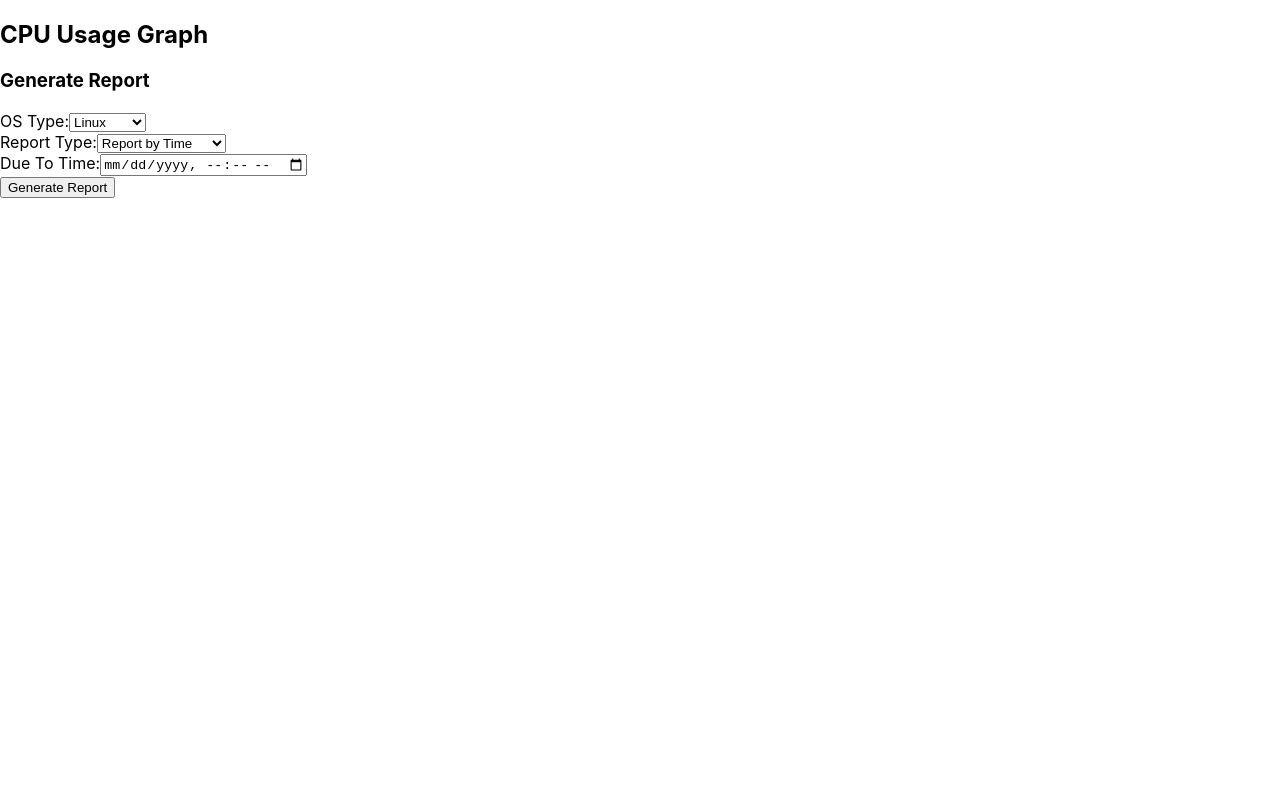
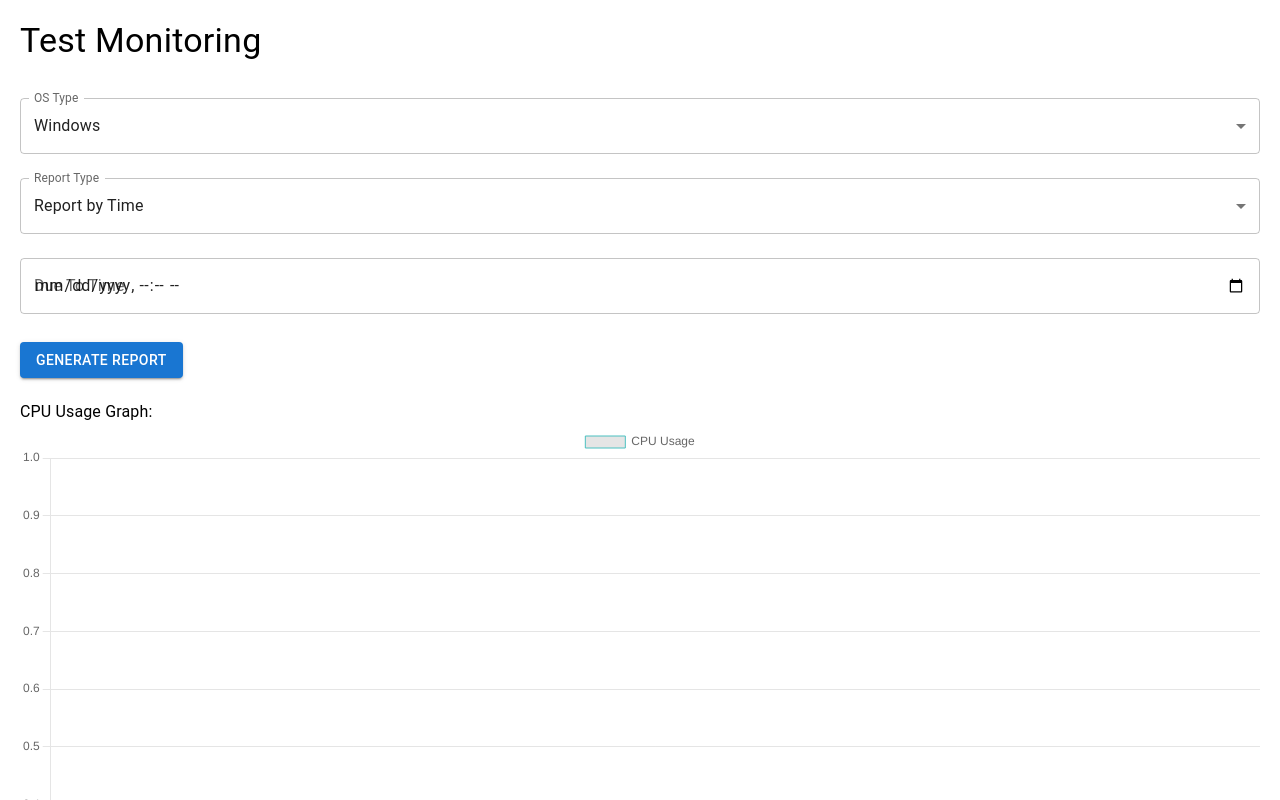
Before and after one commit to ia14rysakov/trpz, a React (Create React App) app in the folder ui/ui/: page /cpuLoad in a window 1280 px wide. Shown: the top 800 px of the page. Built offline with nearby package versions, Linux system fonts and the light colour scheme; no server answers.

Commit message:
cpu report

```diff
--- a/ui/ui/src/monitoringPages/CpuMonitoringPage.jsx
+++ b/ui/ui/src/monitoringPages/CpuMonitoringPage.jsx
@@ -1,90 +1,181 @@
-import React, { useState } from 'react';
+import React, { useState, useEffect } from 'react';
+import { Line } from 'react-chartjs-2';
+import { useLocation } from 'react-router-dom';
+import 'chart.js/auto';
+import {Box, Button, FormControl, InputLabel, MenuItem, Select, TextField, Typography} from "@mui/material";
 
 const CpuMonitoringPage = () => {
-    const [osType, setOsType] = useState('linux');
+    const [testData, setTestData] = useState([]);
+    const [osType, setOsType] = useState('Windows');
     const [reportType, setReportType] = useState('ReportByTime');
     const [dueToTime, setDueToTime] = useState('');
     const [isReportGoing, setIsReportGoing] = useState(false);
     const [scheduleStart, setScheduleStart] = useState('');
     const [scheduleEnd, setScheduleEnd] = useState('');
+    const location = useLocation();
 
+    const [chartData, setChartData] = useState({
+        labels: [],
+        datasets: [
+            {
+                label: 'CPU Usage',
+                data: [],
+                borderColor: 'rgba(75, 192, 192, 1)',
+                borderWidth: 1,
+            },
+        ],
+    });
     const handleReportRequest = () => {
         const reportRequestDto = {
             reportType,
+            monitoringType: "test",
             osType,
-            // Add other parameters based on reportType
+            dueToTime: reportType === 'ReportByTime' ? dueToTime : undefined,
+            isReportGoing: reportType === 'ReportStartStop' ? isReportGoing : undefined,
+            scheduleStart: reportType === 'ScheduledReport' ? scheduleStart : undefined,
+            scheduleEnd: reportType === 'ScheduledReport' ? scheduleEnd : undefined,
         };
 
-        // Logic to send request to backend
-        console.log('Report Request:', reportRequestDto);
+        fetch('http://localhost:8080/report/download', {
+            method: 'POST',
+            headers: {
+                'Content-Type': 'application/json',
+            },
+            body: JSON.stringify(reportRequestDto),
+        })
+            .then(response => {
+                if (!response.ok) {
+                    throw new Error('Network response was not ok');
+                }
+                return response.blob();
+            })
+            .then(blob => {
+                const url = window.URL.createObjectURL(blob);
+                const a = document.createElement('a');
+                a.href = url;
+                a.download = 'report.pdf';
+                document.body.appendChild(a);
+                a.click();
+                a.remove();
+                window.URL.revokeObjectURL(url);
+            })
+            .catch(error => {
+                console.error('Fetch error:', error);
+            });
     };
 
+
+    useEffect(() => {
+        const queryParams = new URLSearchParams(location.search);
+        const osType = queryParams.get('osType');
+        const monitoringType = queryParams.get('monitoringType');
+
+        const eventSource = new EventSource(`http://localhost:8080/monitoring/${monitoringType}/${osType}`);
+        eventSource.onmessage = (event) => {
+            const point = JSON.parse(event.data);
+
+            console.log('Incoming point:', point); // Log each incoming point
+
+            // Append to chart data
+            setChartData(prevData => ({
+                labels: [...prevData.labels, new Date(point.timestamp).toLocaleTimeString()],
+                datasets: [{
+                    ...prevData.datasets[0],
+                    data: [...prevData.datasets[0].data, point.cpuUsage]
+                }]
+            }));
+        };
+
+        eventSource.onerror = (error) => {
+            console.error('EventSource failed:', error);
+            eventSource.close();
+        };
+
+        return () => {
+            eventSource.close();
+        };
+    }, []); // Empty dependency array ensures this effect runs once on mount
+
     return (
-        <div>
-            <h2>CPU Usage Graph</h2>
-            {/* Existing Line chart component here */}
+    <Box sx={{ padding: '20px' }}>
+        <Typography variant="h4" gutterBottom>
+            Test Monitoring
+        </Typography>
 
-            <div>
-                <h3>Generate Report</h3>
-                <div>
-                    <label>OS Type:</label>
-                    <select value={osType} onChange={e => setOsType(e.target.value)}>
-                        <option value="linux">Linux</option>
-                        <option value="windows">Windows</option>
-                        <option value="macOs">macOS</option>
-                    </select>
-                </div>
-                <div>
-                    <label>Report Type:</label>
-                    <select value={reportType} onChange={e => setReportType(e.target.value)}>
-                        <option value="ReportByTime">Report by Time</option>
-                        <option value="ReportStartStop">Report Start/Stop</option>
-                        <option value="ScheduledReport">Scheduled Report</option>
-                    </select>
-                </div>
+        {/* Report Generation Form */}
+        <Box sx={{ marginTop: '20px' }}>
+            <FormControl fullWidth margin="normal">
+                <InputLabel>OS Type</InputLabel>
+                <Select value={osType} label="OS Type" onChange={e => setOsType(e.target.value)}>
+                    <MenuItem value="Windows">Windows</MenuItem>
+                    <MenuItem value="linux">Linux</MenuItem>
+                    <MenuItem value="macOs">macOS</MenuItem>
+                </Select>
+            </FormControl>
 
+            <FormControl fullWidth margin="normal">
+                <InputLabel>Report Type</InputLabel>
+                <Select value={reportType} label="Report Type" onChange={e => setReportType(e.target.value)}>
+                    <MenuItem value="ReportByTime">Report by Time</MenuItem>
+                    <MenuItem value="ReportStartStop">Report Start/Stop</MenuItem>
+                    <MenuItem value="ScheduledReport">Scheduled Report</MenuItem>
+                </Select>
+            </FormControl>
+
+            {/* Conditional Inputs */}
             {reportType === 'ReportByTime' && (
-                    <div>
-                        <label>Due To Time:</label>
-                        <input
+                <TextField
+                    label="Due To Time"
                     type="datetime-local"
                     value={dueToTime}
                     onChange={e => setDueToTime(e.target.value)}
+                    fullWidth
+                    margin="normal"
                 />
-                    </div>
             )}
 
             {reportType === 'ReportStartStop' && (
-                    <div>
-                        <label>Is Report Going:</label>
-                        <input
-                            type="checkbox"
-                            checked={isReportGoing}
-                            onChange={e => setIsReportGoing(e.target.checked)}
-                        />
-                    </div>
+                <FormControl fullWidth margin="normal">
+                    <InputLabel>Is Report Going</InputLabel>
+                    <Select value={isReportGoing} label="Is Report Going" onChange={e => setIsReportGoing(e.target.value)}>
+                        <MenuItem value={true}>Yes</MenuItem>
+                        <MenuItem value={false}>No</MenuItem>
+                    </Select>
+                </FormControl>
             )}
 
             {reportType === 'ScheduledReport' && (
-                    <div>
-                        <label>Start Time:</label>
-                        <input
+                <>
+                    <TextField
+                        label="Start Time"
                         type="datetime-local"
                         value={scheduleStart}
                         onChange={e => setScheduleStart(e.target.value)}
+                        fullWidth
+                        margin="normal"
                     />
-                        <label>End Time:</label>
-                        <input
+                    <TextField
+                        label="End Time"
                         type="datetime-local"
                         value={scheduleEnd}
                         onChange={e => setScheduleEnd(e.target.value)}
+                        fullWidth
+                        margin="normal"
                     />
-                    </div>
+                </>
             )}
 
-                <button onClick={handleReportRequest}>Generate Report</button>
-            </div>
-        </div>
+            <Button variant="contained" onClick={handleReportRequest} sx={{ marginTop: '20px' }}>
+                Generate Report
+            </Button>
+        </Box>
+
+        {/* Existing Test Data Display */}
+        <Typography variant="subtitle1" sx={{ marginTop: '20px' }}>
+            CPU Usage Graph:
+        </Typography>
+        <Line data={chartData} />
+    </Box>
     );
 };
 
```
Lines whose indentation alone changed are shown as unchanged.
